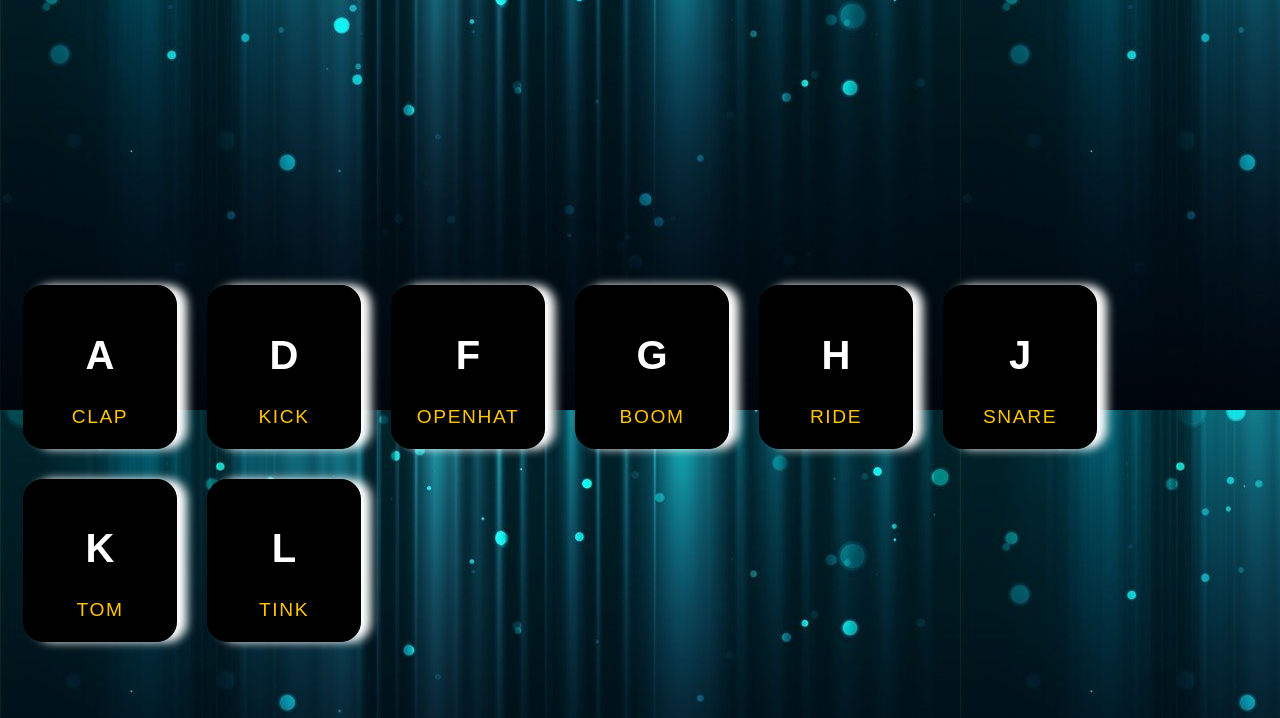
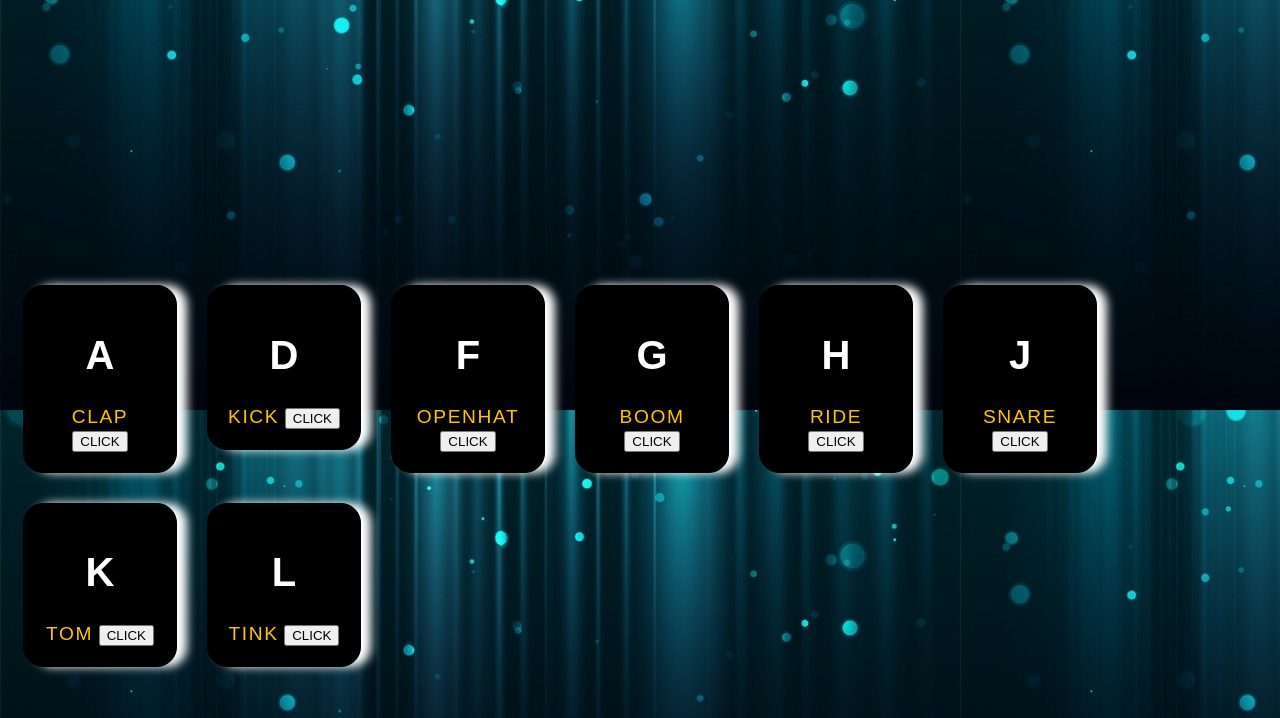
Before and after one commit to starcoder01/Drum-Kit, a plain HTML site: page index.html in a window 1280 px wide. Shown: the part 130-848 px from the top of the page. Drawn offline with Linux system fonts and the light colour scheme.

Commit message:
Update index.html

```diff
--- a/index.html
+++ b/index.html
@@ -17,41 +17,49 @@
         <div data-key="65" class="key">
           <h1>A</h1>
           <span class="sound">clap</span>
+          <button onclick="fun1()">CLICK</button>
         </div>
 
         <div data-key="68" class="key">
           <h1>D</h1>
           <span class="sound">kick</span>
+          <button onclick="fun2()">CLICK</button>
         </div>
 
         <div data-key="70" class="key">
           <h1>F</h1>
           <span class="sound">openhat</span>
+          <button onclick="fun3()">CLICK</button>
         </div>
 
         <div data-key="71" class="key">
           <h1>G</h1>
           <span class="sound">boom</span>
+          <button onclick="fun4()">CLICK</button>
         </div>
 
         <div data-key="72" class="key">
           <h1>H</h1>
           <span class="sound">ride</span>
+          <button onclick="fun5()">CLICK</button>
         </div>
 
         <div data-key="74" class="key">
           <h1>J</h1>
           <span class="sound">snare</span>
+          <button onclick="fun6()">CLICK</button>
         </div>
 
         <div data-key="75" class="key">
           <h1>K</h1>
           <span class="sound">tom</span>
+          <button onclick="fun7()">CLICK</button>
         </div>
 
         <div data-key="76" class="key">
           <h1>L</h1>
           <span class="sound">tink</span>
+          <button onclick="fun8()">CLICK</button>
         </div>
 
       </div>
```
